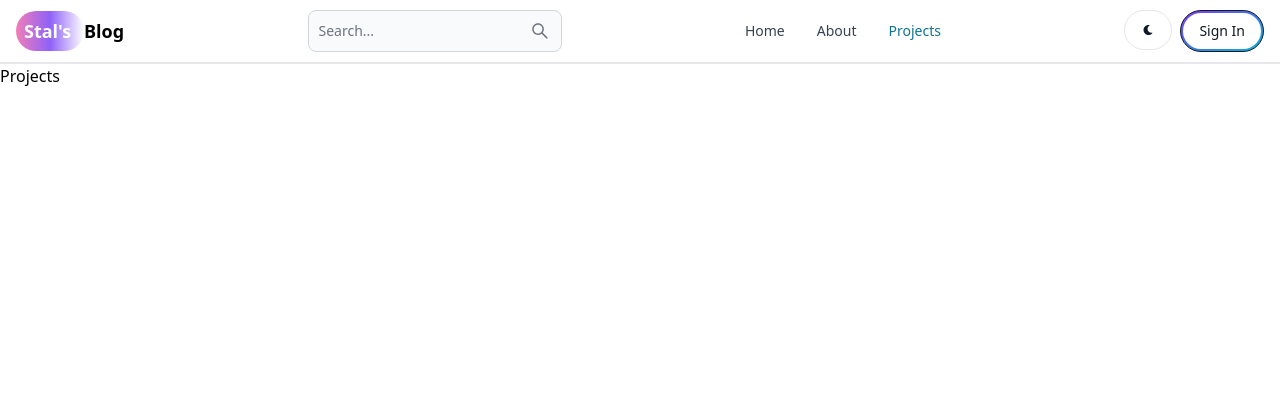
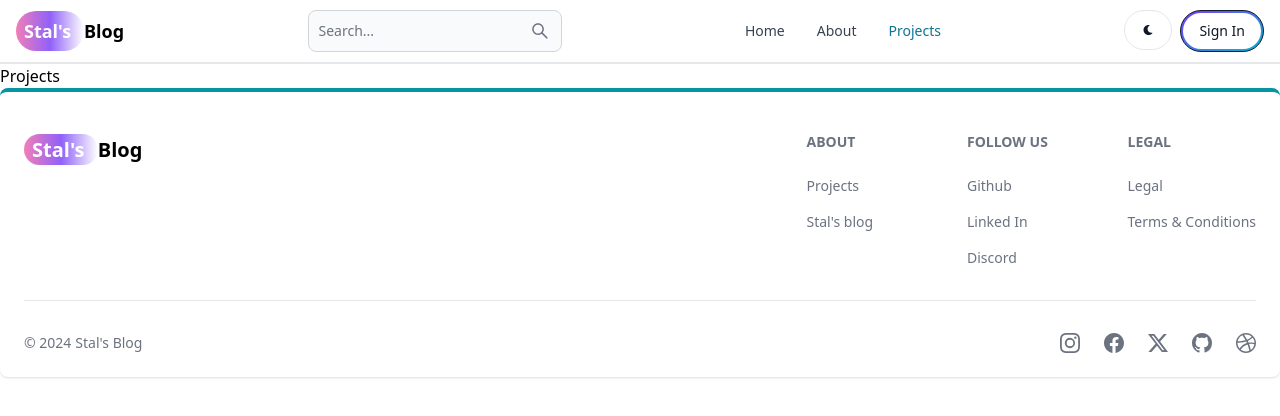
Before and after one commit to Sumeet3322/Mern-blog, a React (Vite) app in the folder client/: page /projects in a window 1280 px wide. Shown: the top 416 px of the page. Built offline with nearby package versions, Linux system fonts and the light colour scheme.

Commit message:
Create and add Footer Componenet

```diff
--- a/client/src/App.jsx
+++ b/client/src/App.jsx
@@ -6,6 +6,7 @@
 import DashBoard from "./pages/DashBoard";
 import Projects from "./pages/Projects";
 import Header from "./components/Header";
+import FooterCom from "./components/FooterCom";
 
 export default function App() {
   return (
@@ -25,6 +26,7 @@
         <Route path="/dashboard" element={<DashBoard />} />
         <Route path="/projects" element={<Projects />} />
       </Routes>
+      <FooterCom />
     </BrowserRouter>
   );
 }
--- /dev/null
+++ b/client/src/components/FooterCom.jsx
@@ -0,0 +1,91 @@
+import { Footer } from "flowbite-react";
+import { Link } from "react-router-dom";
+import {
+  BsDribbble,
+  BsFacebook,
+  BsGithub,
+  BsInstagram,
+  BsTwitterX,
+} from "react-icons/bs";
+
+export default function FooterCom() {
+  return (
+    <Footer container className="border-t-4 border-y-teal-500">
+      <div className="w-full max-w-7xl mx-auto ">
+        <div className="w-full grid sm:flex sm:justify-between md:flex md:grid-cols-1">
+          <div className="mt-5">
+            <Link
+              to="/"
+              className="self-center whitespace-nowrap font-semibold text-xl"
+            >
+              <span className="px-2 py-0.5 bg-gradient-to-r text-white from-pink-400 via-purple-500  rounded-full">
+                {"Stal's "}
+              </span>
+              Blog
+            </Link>
+          </div>
+          <div className="grid grid-cols-2 gap-6 sm:grid-cols-3 mt-6 sm:mt-4 sm:gap-8">
+            <div className="">
+              <Footer.Title title="About" />
+              <Footer.LinkGroup col>
+                <Footer.Link href="#" target="_blank" rel="noopener noreferrer">
+                  Projects
+                </Footer.Link>
+                <Footer.Link href="/" target="_blank" rel="noopener noreferrer">
+                  {"Stal's"} blog
+                </Footer.Link>
+              </Footer.LinkGroup>
+            </div>
+            <div className="">
+              <Footer.Title title="Follow Us" />
+              <Footer.LinkGroup col>
+                <Footer.Link
+                  href="https://github.com/Sumeet3322"
+                  target="_blank"
+                  rel="noopener noreferrer"
+                >
+                  Github
+                </Footer.Link>
+                <Footer.Link href="#" target="_blank" rel="noopener noreferrer">
+                  Linked In
+                </Footer.Link>
+                <Footer.Link href="#" target="_blank" rel="noopener noreferrer">
+                  Discord
+                </Footer.Link>
+              </Footer.LinkGroup>
+            </div>
+            <div className="">
+              <Footer.Title title="Legal" />
+              <Footer.LinkGroup col>
+                <Footer.Link href="#" target="_blank" rel="noopener noreferrer">
+                  Legal
+                </Footer.Link>
+                <Footer.Link href="#" target="_blank" rel="noopener noreferrer">
+                  Terms &amp; Conditions
+                </Footer.Link>
+              </Footer.LinkGroup>
+            </div>
+          </div>
+        </div>
+        <Footer.Divider />
+        <div className="w-full sm:items-center sm:flex sm:justify-between">
+          <Footer.Copyright
+            href="/"
+            year={new Date().getFullYear()}
+            by="Stal's Blog"
+          />
+          <div className="mt-4 flex sm:mt-0 space-x-6 sm:justify-center">
+            <Footer.Icon
+              href="https://www.instagram.com/rishienthusiastic/"
+              icon={BsInstagram}
+            />
+            <Footer.Icon href="#" icon={BsFacebook} />
+            <Footer.Icon href="#" icon={BsTwitterX} />
+            <Footer.Icon href="#" icon={BsGithub} />
+            <Footer.Icon href="#" icon={BsDribbble} />
+          </div>
+        </div>
+      </div>
+    </Footer>
+  );
+}
--- a/client/src/pages/Signup.jsx
+++ b/client/src/pages/Signup.jsx
@@ -39,6 +39,7 @@
       }
     } catch (error) {
       setErrorMessage(error.message);
+      setLoading(false);
     }
   };
   return (
```
